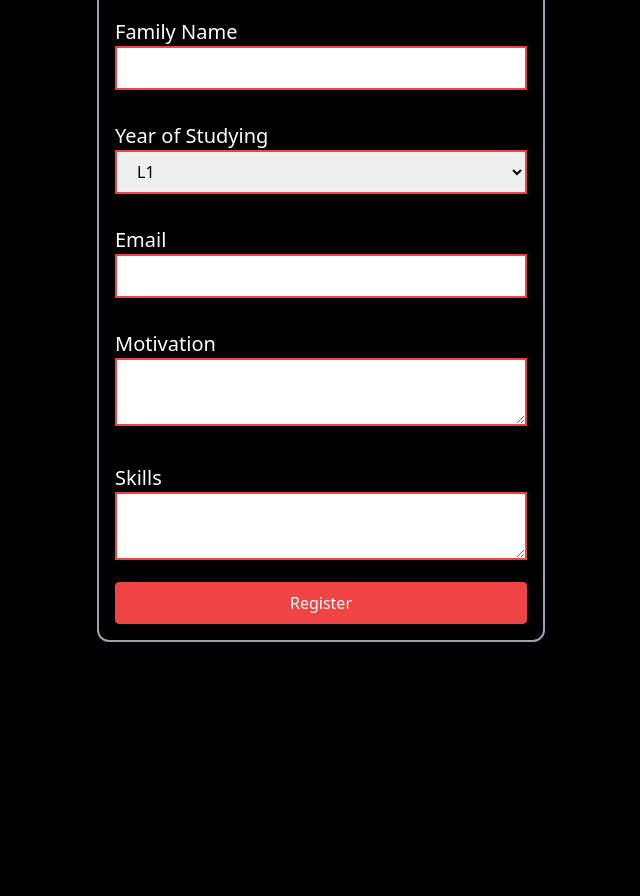
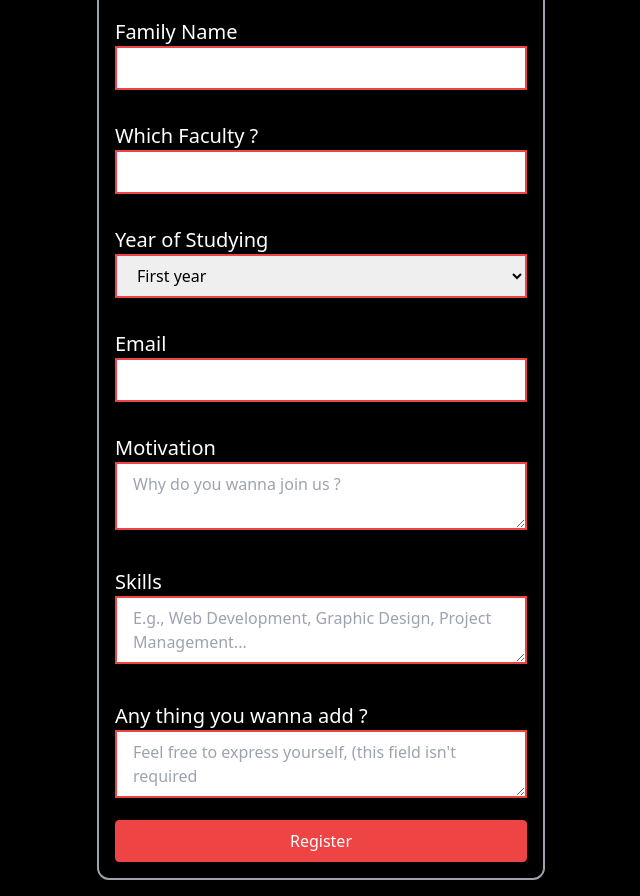
Before and after one commit to moundhermesfar/Nextech, a React (Vite) app: page /members/create in a window 1280 px wide. Shown: the part 400-1296 px from the top of the page, without its empty margins (319-959 px from the left). Before the commit the page ends 1058 px from the top, so only its background shows below. Built offline with nearby package versions, Linux system fonts and the light colour scheme.

Commit message:
not first commit

```diff
--- a/src/pages/CreateMember.jsx
+++ b/src/pages/CreateMember.jsx
@@ -9,10 +9,12 @@ import logo from "../assets/nextech.png";
 const CreateMember = () => {
   const [name, setName] = useState("");
   const [familyName, setFamilyName] = useState("");
+  const [faculty, setFaculty] = useState("");
   const [yearOfStudying, setYearOfStudying] = useState("L1");
   const [email, setEmail] = useState("");
   const [motivation, setMotivation] = useState("");
   const [skills, setSkills] = useState("");
+  const [comments, setComments] = useState("");
   const [loading, setLoading] = useState(false);
   const navigate = useNavigate();
   const { enqueueSnackbar } = useSnackbar();
@@ -26,6 +28,7 @@ const CreateMember = () => {
     if (
       !name ||
       !familyName ||
+      !faculty ||
       !yearOfStudying ||
       !email ||
       !motivation ||
@@ -44,10 +47,12 @@ const CreateMember = () => {
     const data = {
       name,
       familyName,
+      faculty,
       yearOfStudying,
       email,
       motivation,
       skills,
+      comments,
     };
     setLoading(true);
     axios
@@ -65,7 +70,13 @@ const CreateMember = () => {
       });
   };
 
-  const yearOfStudyingOptions = ["ING1", "ING2", "L1", "L2", "L3", "M1", "M2"];
+  const yearOfStudyingOptions = [
+    "First year",
+    "Second year",
+    "Third year",
+    "Forth year",
+    "Fifth year",
+  ];
 
   return (
     <div className="p-4" style={{ backgroundColor: "black" }}>
@@ -101,6 +112,15 @@ const CreateMember = () => {
           />
         </div>
         <div className="my-4">
+          <label className="text-xl mr-4 text-white">Which Faculty ?</label>
+          <input
+            type="text"
+            value={faculty}
+            onChange={(e) => setFaculty(e.target.value)}
+            className="border-2 border-red-500 px-4 py-2 w-full text-black"
+          />
+        </div>
+        <div className="my-4">
           <label className="text-xl mr-4 text-white">Year of Studying</label>
           <select
             value={yearOfStudying}
@@ -126,17 +146,29 @@ const CreateMember = () => {
         <div className="my-4">
           <label className="text-xl mr-4 text-white">Motivation</label>
           <textarea
+            placeholder="Why do you wanna join us ?"
             value={motivation}
             onChange={(e) => setMotivation(e.target.value)}
             className="border-2 border-red-500 px-4 py-2 w-full h-30 text-black"
           />
         </div>
-
         <div className="my-4">
           <label className="text-xl mr-4 text-white">Skills</label>
           <textarea
+            placeholder="E.g., Web Development, Graphic Design, Project Management..."
             value={skills}
             onChange={(e) => setSkills(e.target.value)}
+            className="border-2 border-red-500 px-4 py-2 w-full h-30 text-black"
+          />
+        </div>
+        <div className="my-4">
+          <label className="text-xl mr-4 text-white">
+            Any thing you wanna add ?
+          </label>
+          <textarea
+            placeholder="Feel free to express yourself, (this field isn't required"
+            value={comments}
+            onChange={(e) => setComments(e.target.value)}
             className="border-2 border-red-500 px-4 py-2 w-full h-30 text-black"
           />
         </div>
```
